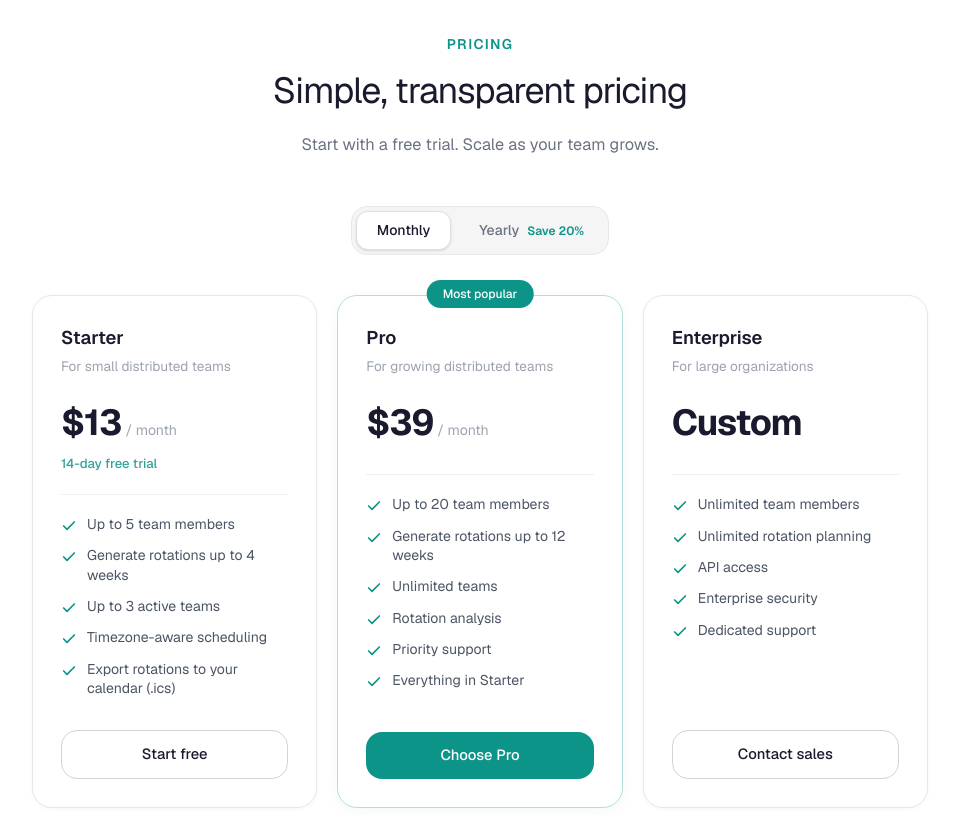
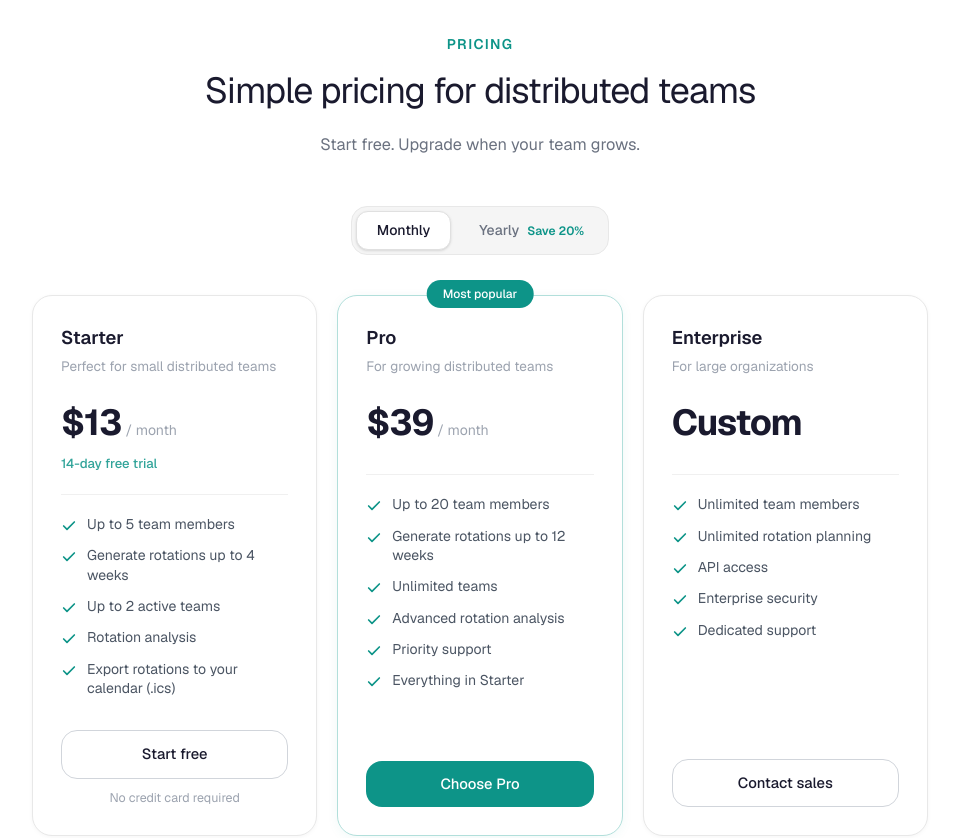
Before and after one commit to zkingx6/Parallel-Version-1.0, a Next.js app: page / in a window 1280 px wide. Shown: the part 5260-6098 px from the top of the page, without its empty margins (160-1119 px from the left). Built offline with nearby package versions, Linux system fonts and the light colour scheme.

Commit message:
pricing update

```diff
--- a/components/landing/PricingPreview.tsx
+++ b/components/landing/PricingPreview.tsx
@@ -23,7 +23,7 @@ type Plan = {
 const plans: Plan[] = [
   {
     name: "Starter",
-    subtitle: "For small distributed teams",
+    subtitle: "Perfect for small distributed teams",
     priceMonthly: "$13",
     priceYearly: "$9",
     badge: null,
@@ -32,13 +32,13 @@ const plans: Plan[] = [
     features: [
       "Up to 5 team members",
       "Generate rotations up to 4 weeks",
-      "Up to 3 active teams",
-      "Timezone-aware scheduling",
+      "Up to 2 active teams",
+      "Rotation analysis",
       "Export rotations to your calendar (.ics)",
     ],
     cta: "Start free",
     ctaHref: "/signup",
-    ctaNote: null,
+    ctaNote: "No credit card required",
     ctaStyle: "outline",
   },
   {
@@ -53,7 +53,7 @@ const plans: Plan[] = [
       "Up to 20 team members",
       "Generate rotations up to 12 weeks",
       "Unlimited teams",
-      "Rotation analysis",
+      "Advanced rotation analysis",
       "Priority support",
       "Everything in Starter",
     ],
@@ -332,10 +332,10 @@ export function PricingPreview() {
             Pricing
           </span>
           <h2 className="text-[2.25rem] tracking-[-0.03em] text-[#1a1a2e] mb-5 max-w-2xl mx-auto leading-[1.15] mt-4">
-            Simple, transparent pricing
+          Simple pricing for distributed teams
           </h2>
           <p className="text-[#6b7280] max-w-lg mx-auto text-[1.02rem] leading-relaxed">
-            Start with a free trial. Scale as your team grows.
+          Start free. Upgrade when your team grows.
           </p>
         </motion.div>
 
```
